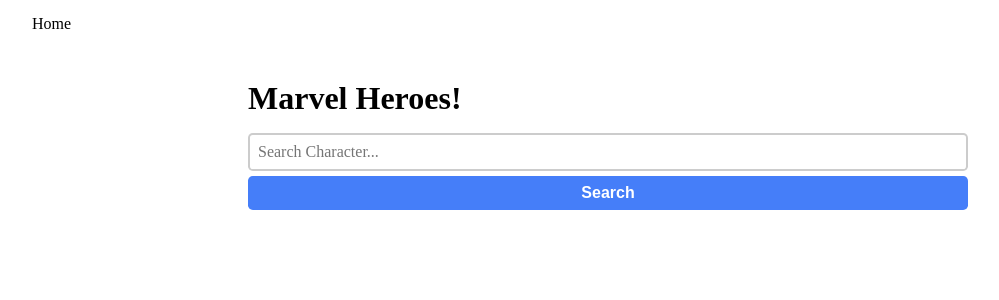
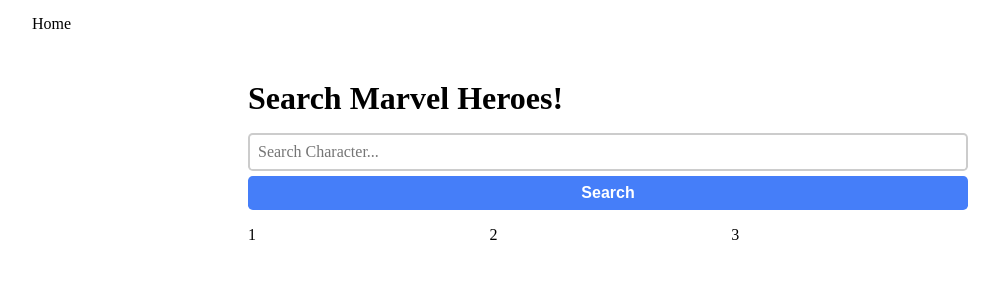
Before and after one commit to MacSmitty8/marvel-search-app, a React (Create React App) app: page / in a window 1280 px wide. Shown: the top 300 px of the page, without its empty margins (32-1031 px from the left). Built offline with nearby package versions, Linux system fonts and the light colour scheme.

Commit message:
Added a result Grid component for search results

```diff
--- a/src/components/Home.js
+++ b/src/components/Home.js
@@ -1,11 +1,17 @@
 import React from 'react'
 import Container from './Container'
 import Searchbar from './Searchbar'
+import ResultGrid from './ResultGrid'
 export default function Home() {
   return (
     <Container>
-        <h1>Marvel Heroes!</h1>
+        <h1>Search Marvel Heroes!</h1>
         <Searchbar />
+        <ResultGrid>
+            <div>1</div>
+            <div>2</div>
+            <div>3</div>
+        </ResultGrid>
     </Container>
-  )
+  );
 }
--- /dev/null
+++ b/src/components/ResultGrid.js
@@ -0,0 +1,9 @@
+import React from 'react'
+
+export default function ResultGrid({children}) {
+  return (
+    <div className="grid">
+      {children}
+    </div>
+  )
+}
```
